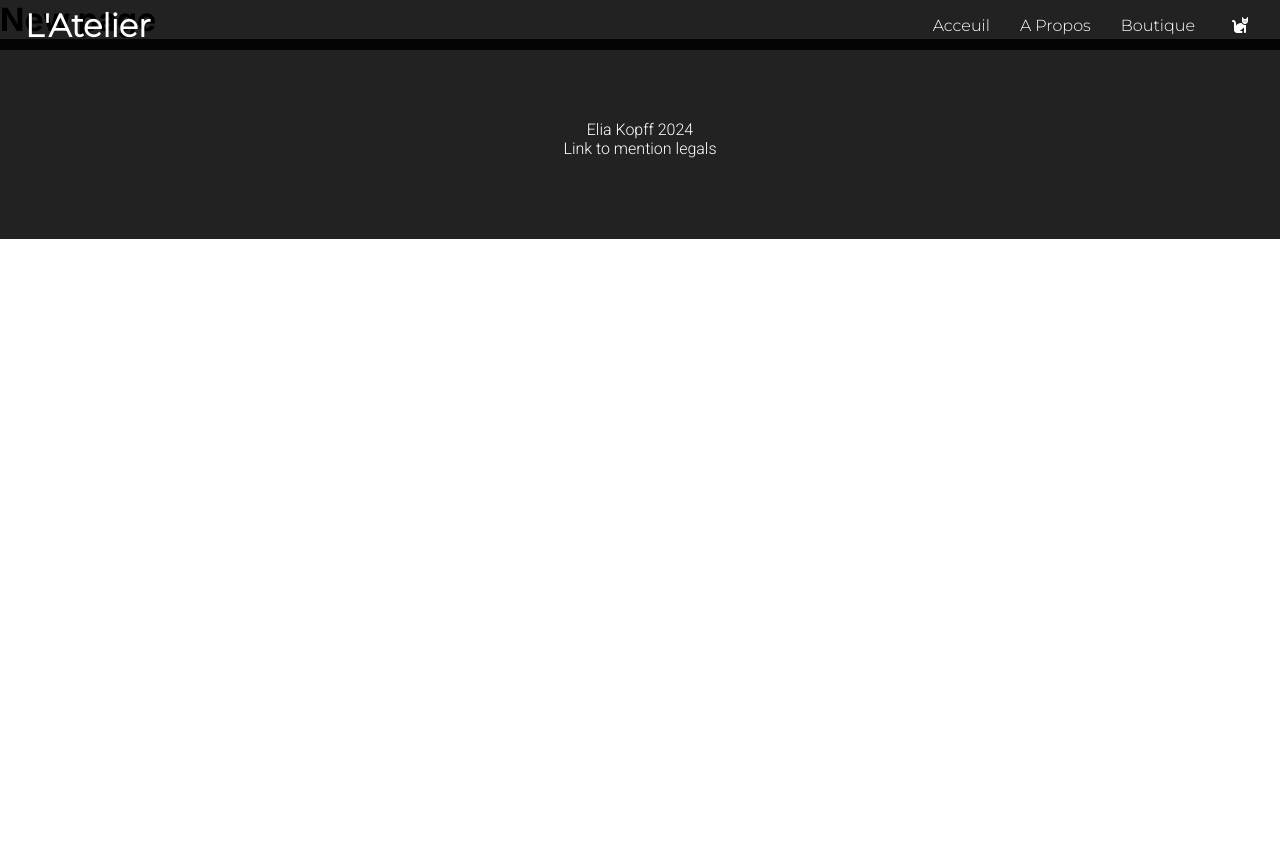
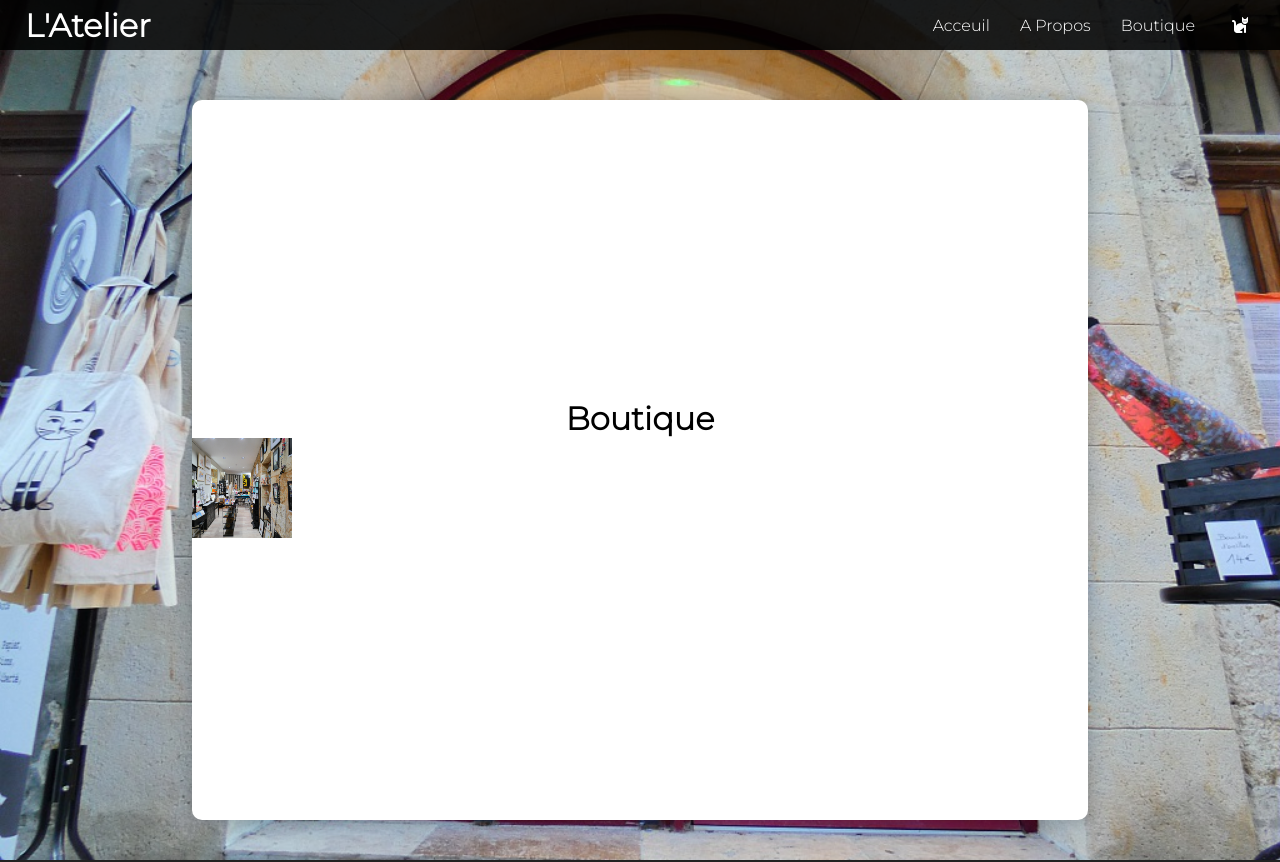
Before and after one commit to littlekanine/Site_Vente_AJ, a Next.js app in the folder Frontend/my-next-app/: page /Boutique in a window 1280 px wide. Shown: the top 862 px of the page. Before the commit the page ends 800 px from the top, so only its background shows below. Built offline with nearby package versions, Linux system fonts and the light colour scheme.

Commit message:
add boutique page / start style

```diff
--- /dev/null
+++ b/Frontend/my-next-app/src/app/Boutique/Boutique.module.scss
@@ -0,0 +1,36 @@
+@import "variables";
+
+.boutiqueBackground {
+    display: flex;
+    justify-content: center;
+    align-items: center;
+    width: 100%;
+    height: 100vh;
+    padding-top: 60px;
+    background-image:url(../../../public/assets/images/atelier_1.jpg) ;
+    background-size: cover;
+    background-repeat: no-repeat;
+    background-position: center;
+    .boutique {
+        display: flex;
+        justify-content: center;
+        width: 70%;
+        height: 90%;
+        background-color: $whiteColor;
+        border-radius: 10px;
+        box-shadow: 0px 2px 20px rgba(0, 0, 0, 0.25);
+        flex-direction: column;
+        h1 {
+            padding-top: 20px;
+            font-family: var(--font-montserrat);
+            display: flex;
+            justify-content: center;
+            align-items: flex-start;
+        }
+        .aricles {
+            display: flex;
+            justify-content: center;
+            align-items: center;
+        }
+    }
+}
--- a/Frontend/my-next-app/src/app/Boutique/page.js
+++ b/Frontend/my-next-app/src/app/Boutique/page.js
@@ -1,11 +1,20 @@
-import React from 'react'
+import React from "react";
+import styles from "./Boutique.module.scss";
+import Image from "next/image";
 
 const page = () => {
-  return (
-    <div>
-      <h1>New page</h1>
-    </div>
-  )
-}
+    return (
+        <div className={styles.boutiqueBackground}>
+            <div className={styles.boutique}>
+                <h1>Boutique</h1>
+                <section className={styles.articles}>
+                    <div className={styles.artcile}>
+                        <Image src={"/assets/images/articles/atelier_1.5.jpg"} width={100} height={100} />
+                    </div>
+                </section>
+            </div>
+        </div>
+    );
+};
 
-export default page
+export default page;
```
Also changed, not shown: Frontend/my-next-app/public/assets/images/articles/atelier_1.5.jpg (added).
